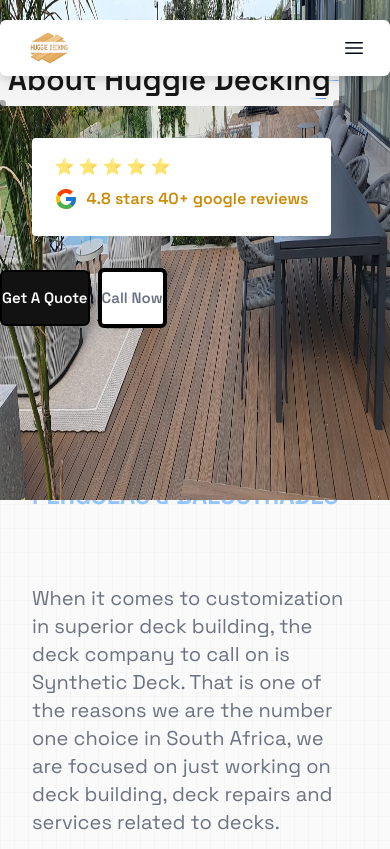
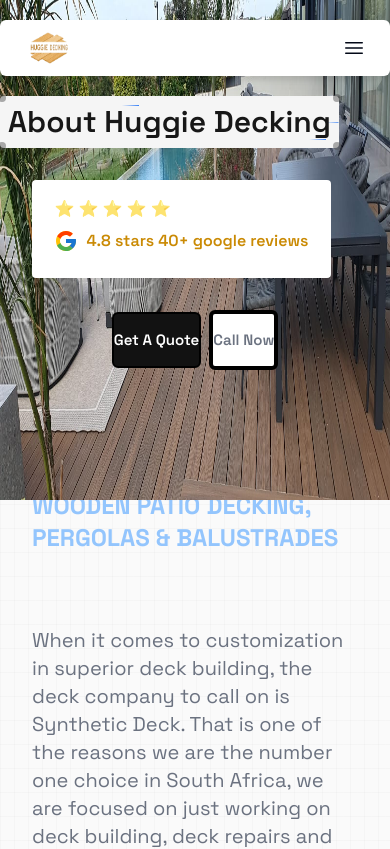
Before and after one commit to banele303/huggie-decking, a Next.js app: page /about-us in a window 390 px wide. Shown: the top 849 px of the page. Built offline with nearby package versions, Linux system fonts and the light colour scheme.

Commit message:
about us hero

```diff
--- a/app/about-us/about-hero.tsx
+++ b/app/about-us/about-hero.tsx
@@ -10,7 +10,8 @@
        font-semibold
         max-w-8xl
         mx-auto
-        pt-[3.4rem]
+        pt-[6rem]
+        md:pt-[3.4rem]
         md:text-center
         relative
          z-20
@@ -25,7 +26,7 @@
         <div
           className="
                  flex
-                  md:justify-center
+                justify-center
                   items-center
                   gap-x-2
                   z-50
```
